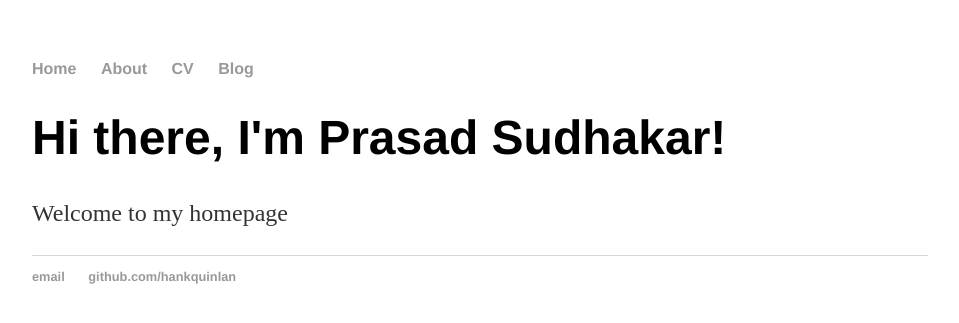
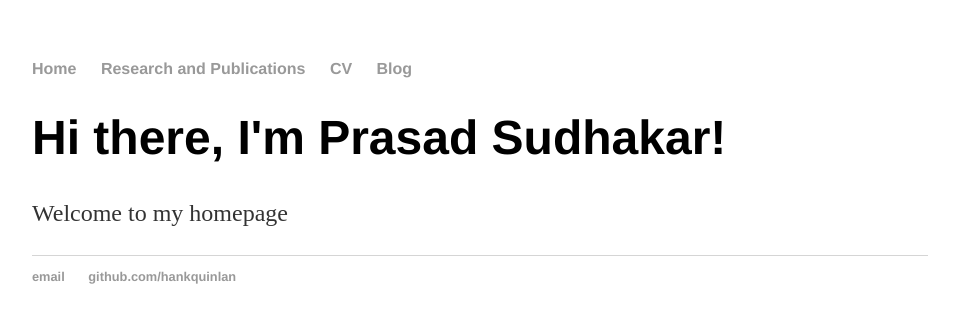
Before and after one commit to psudhaka/psudhaka.github.io, a Jekyll site: the page built from index.html, in a window 1280 px wide. Shown: the top 323 px of the page, without its empty margins (160-1119 px from the left). Built offline with Jekyll 4.4.1, drawn with Linux system fonts in a browser that asks for light colours.

Commit message:
Update default.html

```diff
--- a/_layouts/default.html
+++ b/_layouts/default.html
@@ -9,7 +9,7 @@
 			<nav>
 	    		<ul>
 	        		<li><a href="/">Home</a></li>
-		        	<li><a href="/about">About</a></li>
+		        	<li><a href="/about">Research and Publications</a></li>
 	        		<li><a href="/cv">CV</a></li>
 	        		<li><a href="/blog">Blog</a></li>
 	    		</ul>
```
